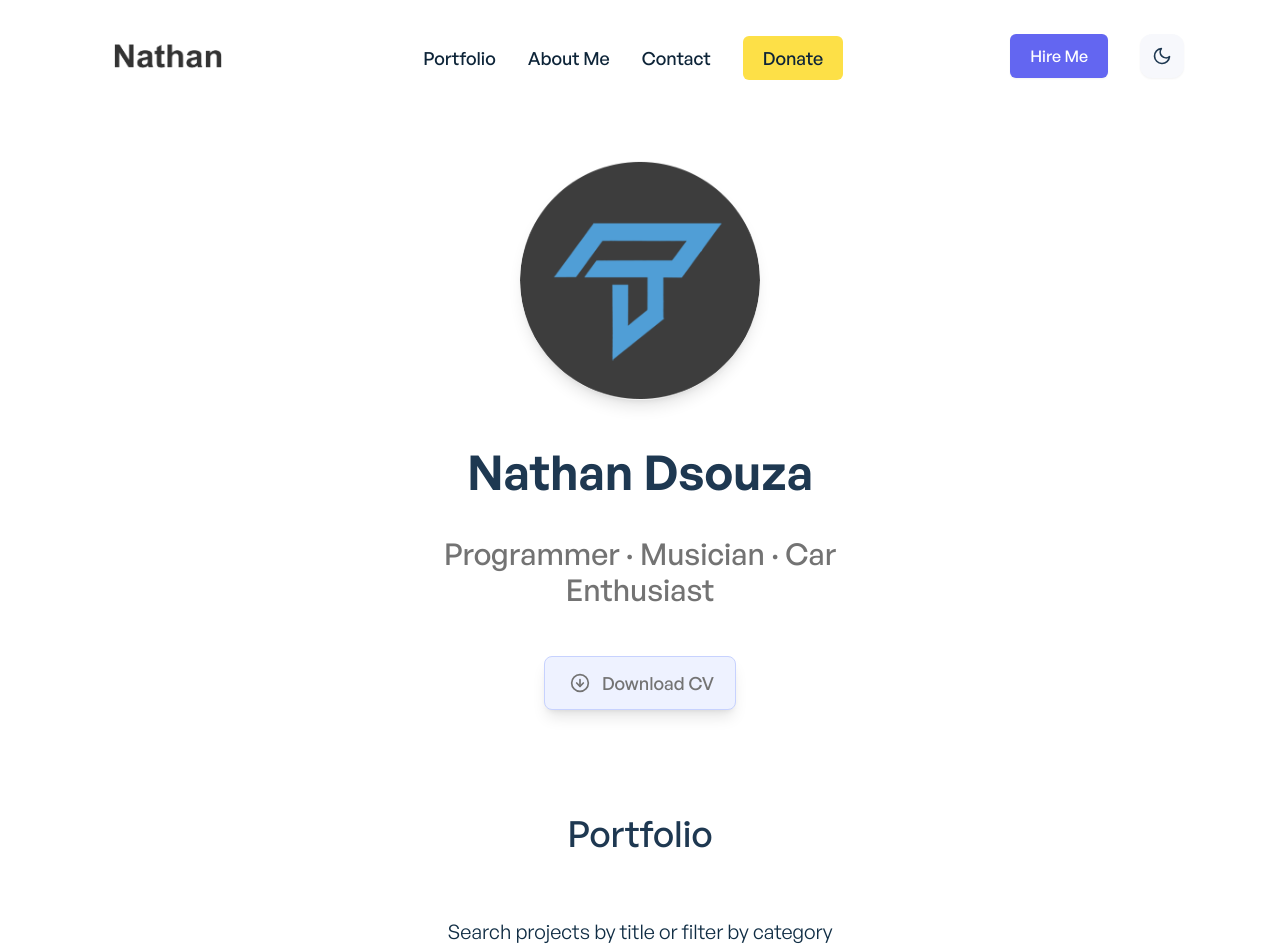
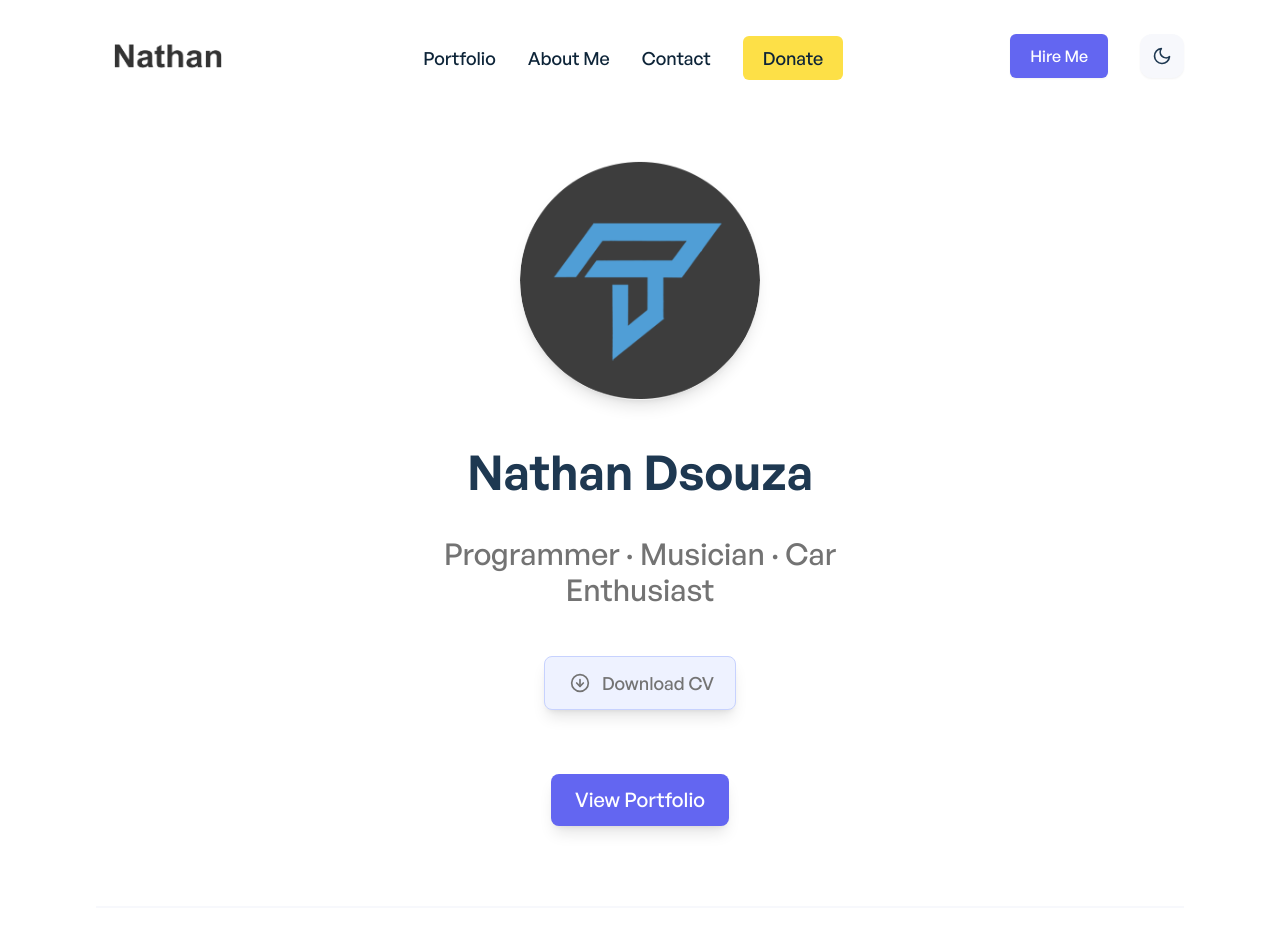
Before and after one commit to TacticalAxis/portfolio_nextjs, a Next.js app: page / in a window 1280 px wide. Shown: the top 952 px of the page. Built offline with nearby package versions, Linux system fonts and the light colour scheme.

Commit message:
removed project grid from homepage

```diff
--- a/pages/index.tsx
+++ b/pages/index.tsx
@@ -1,6 +1,5 @@
 import Link from 'next/link'
 import PagesMetaHead from '../components/PagesMetaHead'
-import ProjectsGrid from '../components/projects/ProjectsGrid'
 import Button from '../components/reusable/Button'
 import AppBanner from '../components/shared/AppBanner'
 
@@ -10,8 +9,6 @@ export default function Home() {
             <PagesMetaHead title="Home" />
 
             <AppBanner />
-
-            <ProjectsGrid />
 
             <div className="mt-10 sm:mt-15 flex justify-center">
                 <div className="font-general-medium flex items-center px-6 py-3 rounded-lg shadow-lg hover:shadow-xl bg-indigo-500 hover:bg-indigo-600 focus:ring-1 focus:ring-indigo-900 text-white text-lg sm:text-xl duration-300">
```
